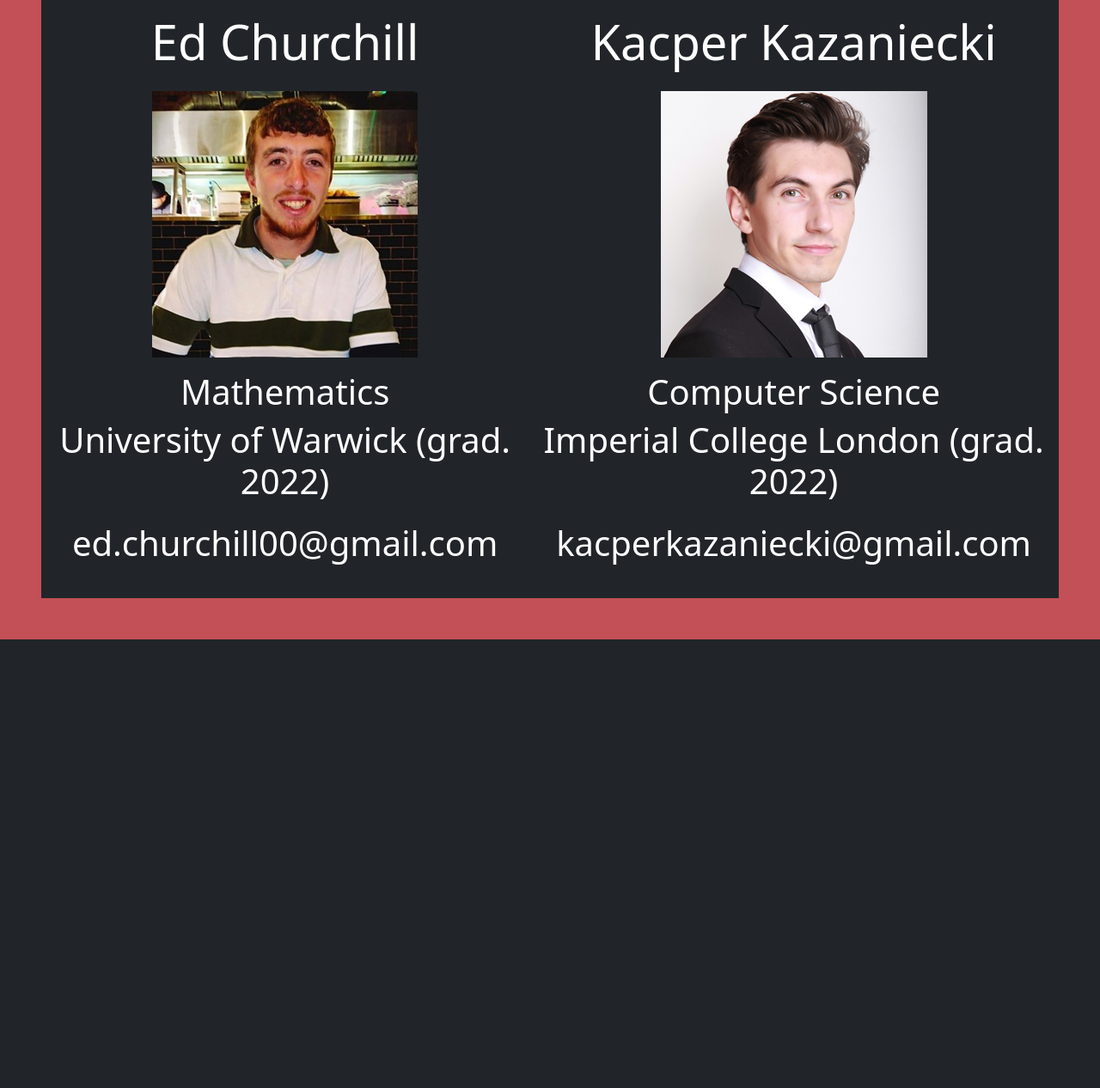
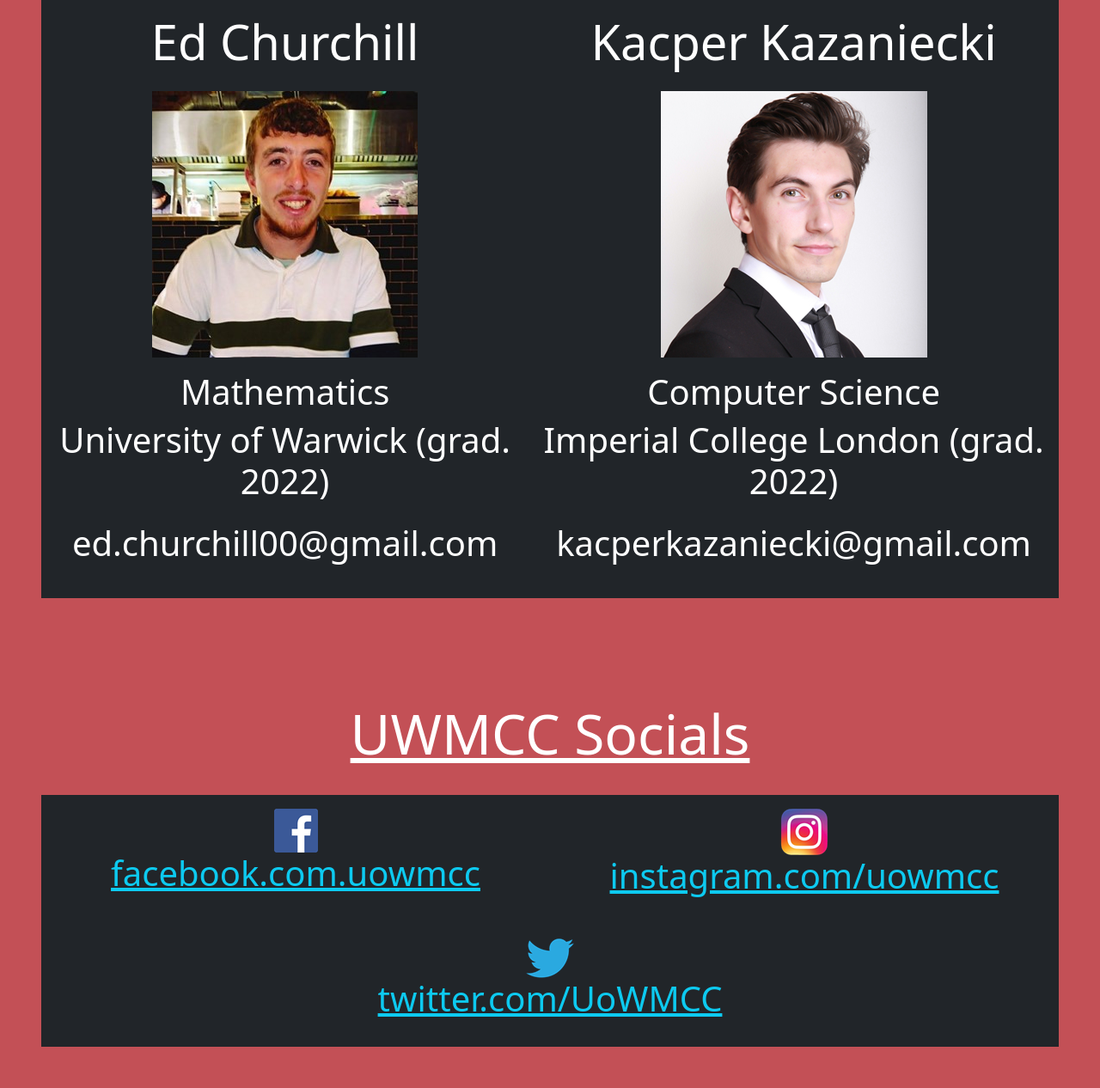
Before and after one commit to ed-churchill/FantasyCricket, a Flask app: page /about in a window 1280 px wide. Shown: the part 1992-3258 px from the top of the page at 86% size. Before the commit the page ends 2736 px from the top, so only its background shows below. Run offline with Flask 2, Linux system fonts and the light colour scheme; some libraries are stand-ins or nearby versions.

Commit message:
Add links to socials on about page

```diff
--- a/templates/about.html
+++ b/templates/about.html
@@ -65,4 +65,21 @@
         <h1 class="p-3">kacperkazaniecki@gmail.com</h1>
     </div>
 </div>
+
+<!--Links to socials-->
+<div class="row bg-primary text-center text-white p-5">
+    <h3 class="display-3 p-4"><u>UWMCC Socials</u></h3>
+    <div class="col-lg p-3 bg-dark">
+        <img src="/static/images/facebook_logo.png" alt="fb logo">
+        <p><a class="display-6" href="https://www.facebook.com/uowmcc" target="_blank">facebook.com.uowmcc</a></p>
+    </div>
+    <div class="col-lg p-3 bg-dark">
+        <img src="/static/images/instagram_logo.png" alt="insta logo">
+        <p><a class="display-6" href="https://www.instagram.com/uowmcc/" target="_blank">instagram.com/uowmcc</a></p>
+    </div>
+    <div class="col-lg p-3 bg-dark">
+        <img src="/static/images/twitter_logo.png" alt="twitter logo">
+        <p><a class="display-6" href="https://twitter.com/UoWMCC" target="_blank">twitter.com/UoWMCC</a></p>
+    </div>
+</div>
 {% endblock %}
```
Also changed, not shown: static/images/facebook_logo.png (added), static/images/instagram_logo.png (added), static/images/twitter_logo.png (added), static/images/uwmcc_logo.png (deleted).
